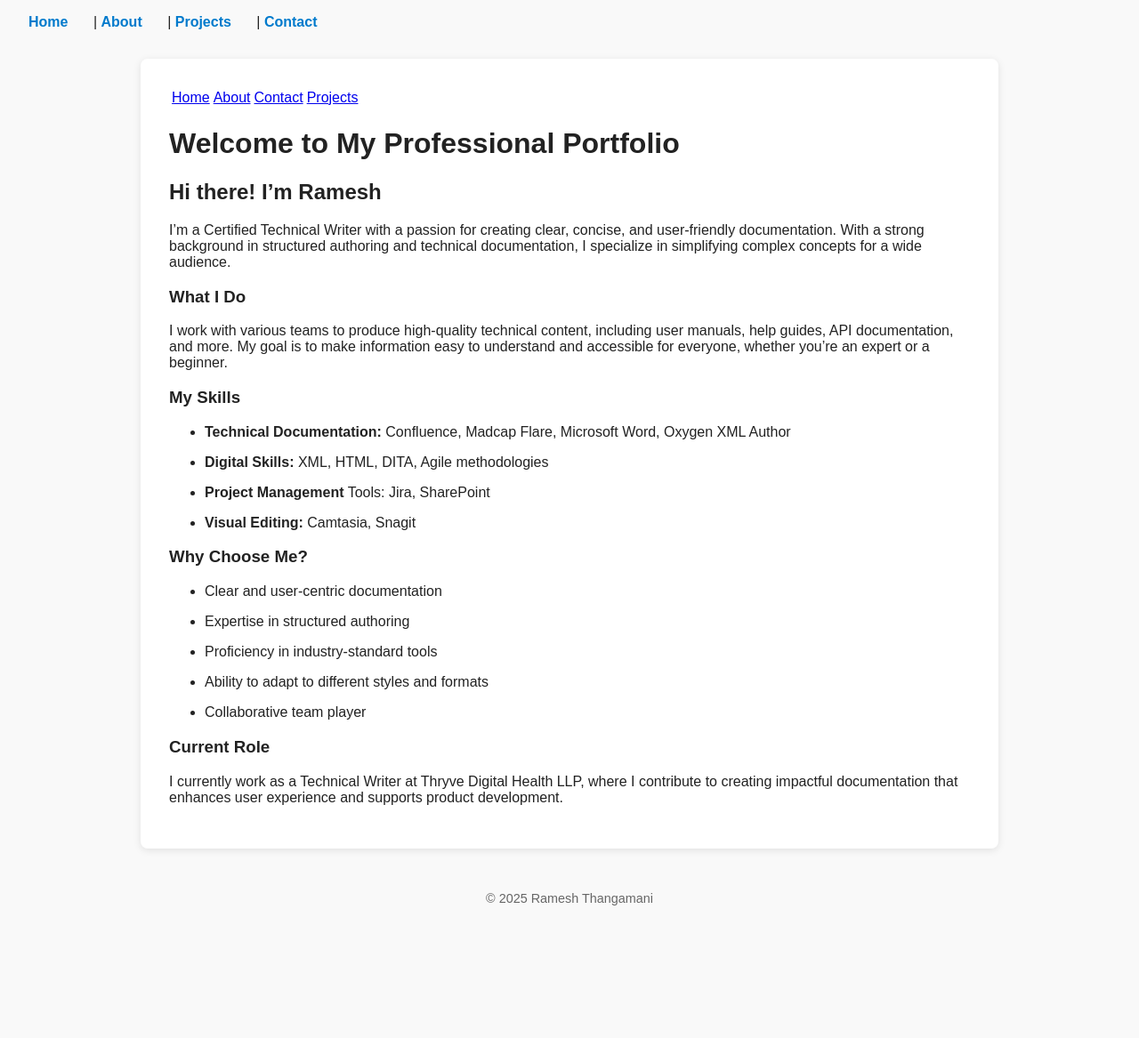
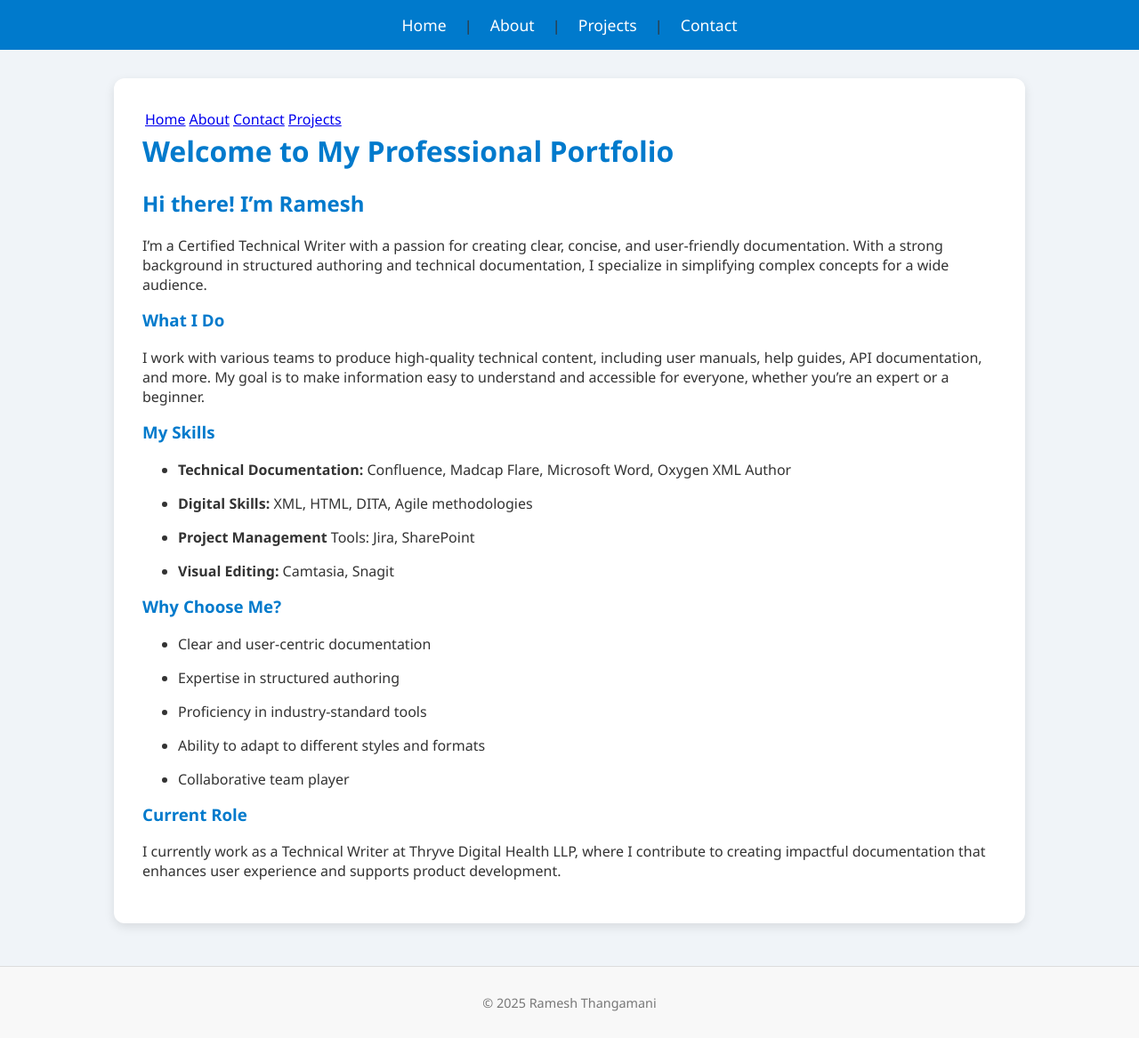
Before and after one commit to Ramesht95/Ramesh-T, a Jekyll site: the page built from index.md, in a window 1280 px wide. Shown: the whole page at 89% size. Built offline with Jekyll 4.4.1, drawn with Linux system fonts in a browser that asks for light colours; before the commit the page ends 1048 px from its top, so only the background shows below that.

Commit message:
udpated css

```diff
--- a/assets/css/style.css
+++ b/assets/css/style.css
@@ -1,39 +1,64 @@
-/* Reset some default styles */
+/* Global Styles */
 body {
-  font-family: Arial, sans-serif;
+  font-family: 'Segoe UI', Tahoma, Geneva, Verdana, sans-serif;
   margin: 0;
-  padding: 1rem 2rem;
-  background-color: #f9f9f9;
-  color: #222;
+  padding: 0;
+  background: #f0f4f8;
+  color: #333;
 }
 
+/* Navigation Bar */
 nav {
-  margin-bottom: 2rem;
+  background-color: #007acc;
+  padding: 1rem 2rem;
+  text-align: center;
 }
 
 nav a {
+  color: #fff;
   text-decoration: none;
-  color: #007acc;
-  margin-right: 1.5rem;
-  font-weight: bold;
+  margin: 0 1rem;
+  font-size: 1.1rem;
 }
 
 nav a:hover {
   text-decoration: underline;
 }
 
+/* Main Content */
 main {
-  background: white;
+  max-width: 960px;
+  margin: 2rem auto;
+  background: #fff;
   padding: 2rem;
-  border-radius: 8px;
-  box-shadow: 0 2px 8px rgba(0,0,0,0.1);
-  max-width: 900px;
-  margin: 0 auto;
+  border-radius: 12px;
+  box-shadow: 0 4px 12px rgba(0,0,0,0.1);
 }
 
+/* Headings */
+h1, h2, h3 {
+  color: #007acc;
+  margin-top: 0;
+}
+
+/* Footer */
 footer {
+  text-align: center;
   margin-top: 3rem;
-  text-align: center;
+  padding: 1rem;
+  background-color: #f8f8f8;
   font-size: 0.9rem;
-  color: #666;
+  color: #777;
+  border-top: 1px solid #ddd;
 }
+
+/* Responsive */
+@media (max-width: 768px) {
+  nav {
+    padding: 1rem;
+  }
+  main {
+    margin: 1rem;
+    padding: 1.5rem;
+  }
+}
```
